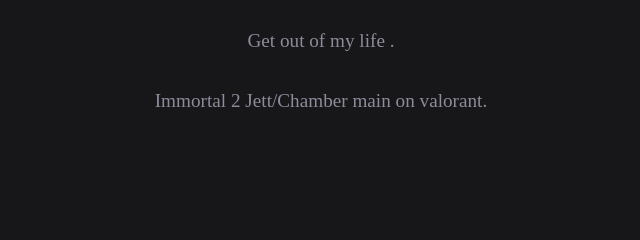
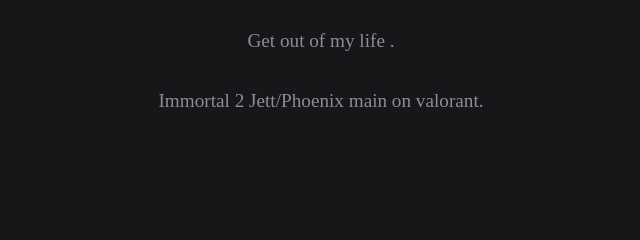
Before and after one commit to rawt4k/ven.rip, a website: page index.html in a window 1280 px wide. Shown: the part 430-670 px from the top of the page, 319-959 px from the left. Drawn offline with Linux system fonts and the light colour scheme.

Commit message:
Update index.html

```diff
--- a/index.html
+++ b/index.html
@@ -59,7 +59,7 @@
         </section>
 
         <section>
-             Immortal 2 Jett/Chamber main on valorant.
+             Immortal 2 Jett/Phoenix main on valorant.
         </section>
 
 
```
